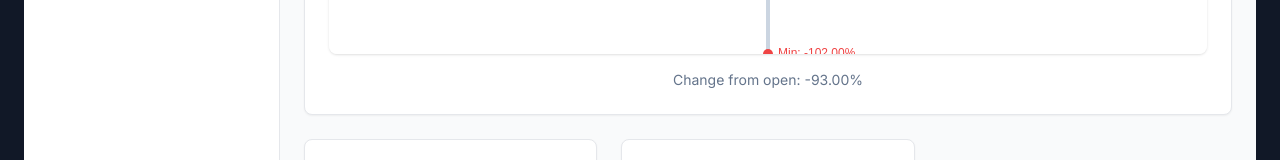
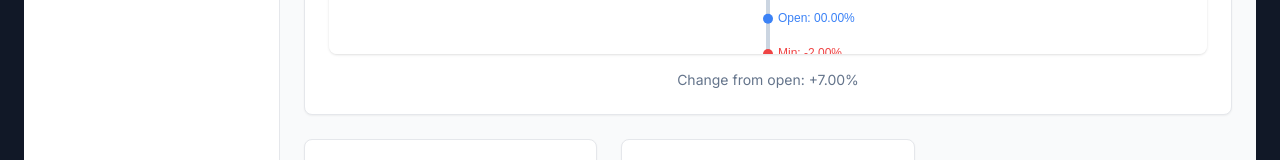
Before and after one commit to TulioBuarque/meusite-nextjs, a Next.js app: page /dashboard in a window 1280 px wide. Shown: the part 627-787 px from the top of the page. Built offline with nearby package versions, Linux system fonts and the light colour scheme.

Commit message:
Update ProfessionalDailyRange.tsx

```diff
--- a/src/components/kpis/ProfessionalDailyRange.tsx
+++ b/src/components/kpis/ProfessionalDailyRange.tsx
@@ -24,10 +24,11 @@
   const containerRef = useRef<HTMLDivElement>(null);
   const [dimensions, setDimensions] = useState({ width: 0, height: 0 });
 
-  const safeOpen = open === 0 ? 1 : open; // Evita divisão por zero
-  const percentMin = ((min - safeOpen) / safeOpen) * 100;
-  const percentMax = ((max - safeOpen) / safeOpen) * 100;
-  const percentCurrent = ((current - safeOpen) / safeOpen) * 100;
+  const safeOpen = open === 0 ? 1 : open;
+
+  const percentMin = ((min - open) / safeOpen) * 100;
+  const percentMax = ((max - open) / safeOpen) * 100;
+  const percentCurrent = ((current - open) / safeOpen) * 100;
 
   useEffect(() => {
     const updateDimensions = () => {
@@ -48,17 +49,16 @@
       const ctx = canvasRef.current.getContext("2d");
       if (!ctx) return;
 
-      const { width, height } = dimensions;
+      const width = dimensions.width;
+      const height = dimensions.height;
       canvasRef.current.width = width;
       canvasRef.current.height = height;
 
       ctx.fillStyle = "#ffffff";
       ctx.fillRect(0, 0, width, height);
 
-      const scale = (percent: number) => {
-        const range = percentMax - percentMin || 1;
-        return height - ((percent - percentMin) / range) * height;
-      };
+      const range = percentMax - percentMin || 1;
+      const scale = (percent: number) => height - ((percent - percentMin) / range) * height;
 
       drawLine(ctx, width, scale(percentMin), scale(percentMax));
       drawLevel(ctx, width / 2, scale(percentMin), "Min", percentMin, "#ef4444");
@@ -92,14 +92,7 @@
   ctx.stroke();
 }
 
-function drawLevel(
-  ctx: CanvasRenderingContext2D,
-  x: number,
-  y: number,
-  label: string,
-  value: number,
-  color: string
-) {
+function drawLevel(ctx: CanvasRenderingContext2D, x: number, y: number, label: string, value: number, color: string) {
   ctx.fillStyle = color;
   ctx.beginPath();
   ctx.arc(x, y, 5, 0, Math.PI * 2);
@@ -112,7 +105,7 @@
   ctx.fillText(`${label}: ${formatPercent(value)}`, x + 10, y);
 }
 
-function formatPercent(value: number) {
-  const sign = value > 0 ? "+" : value < 0 ? "" : "";
-  return `${sign}${value.toFixed(2)}%`;
+function formatPercent(value: number): string {
+  const prefix = value > 0 ? "+" : value < 0 ? "-" : "0";
+  return `${prefix}${Math.abs(value).toFixed(2)}%`;
 }
```
